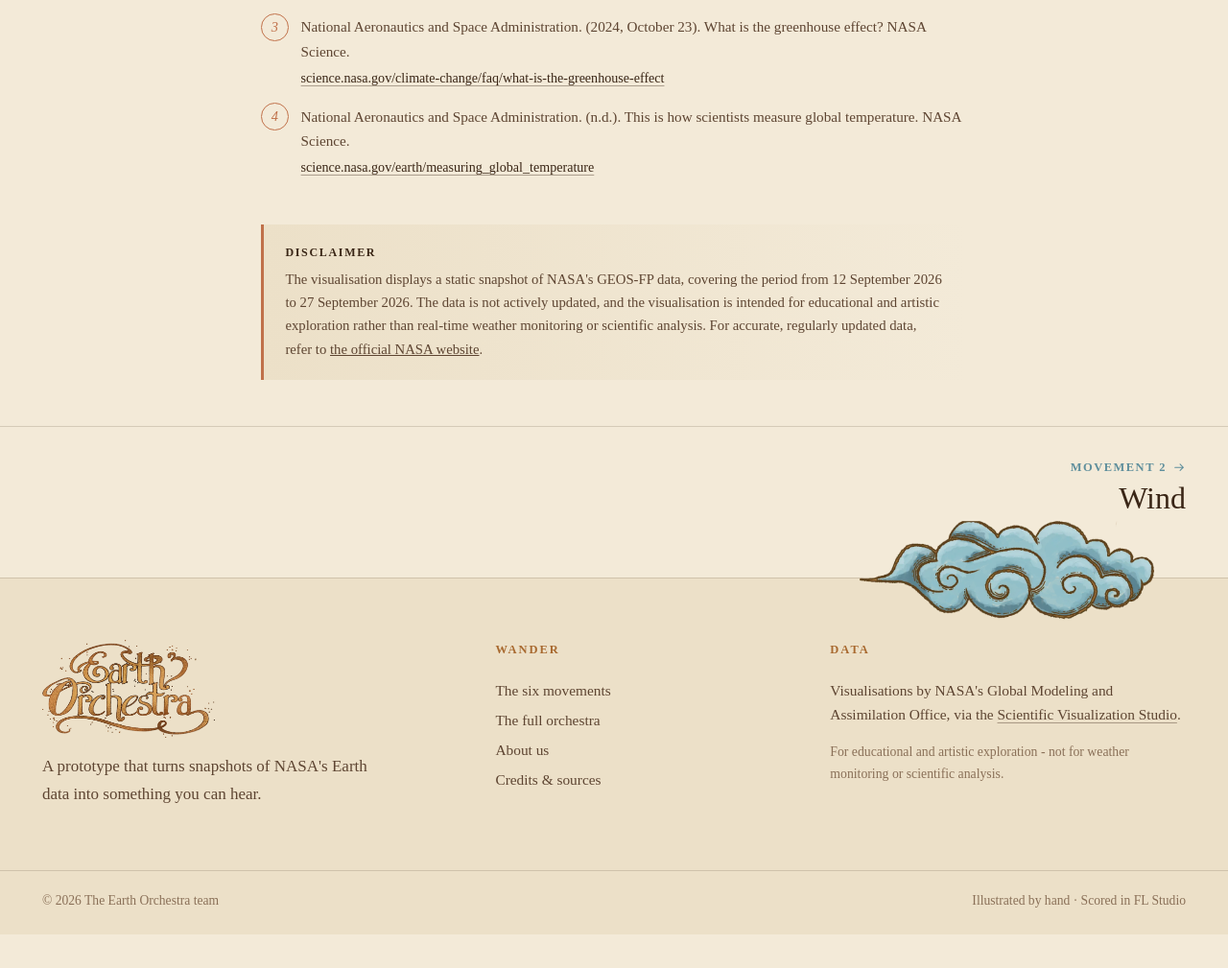
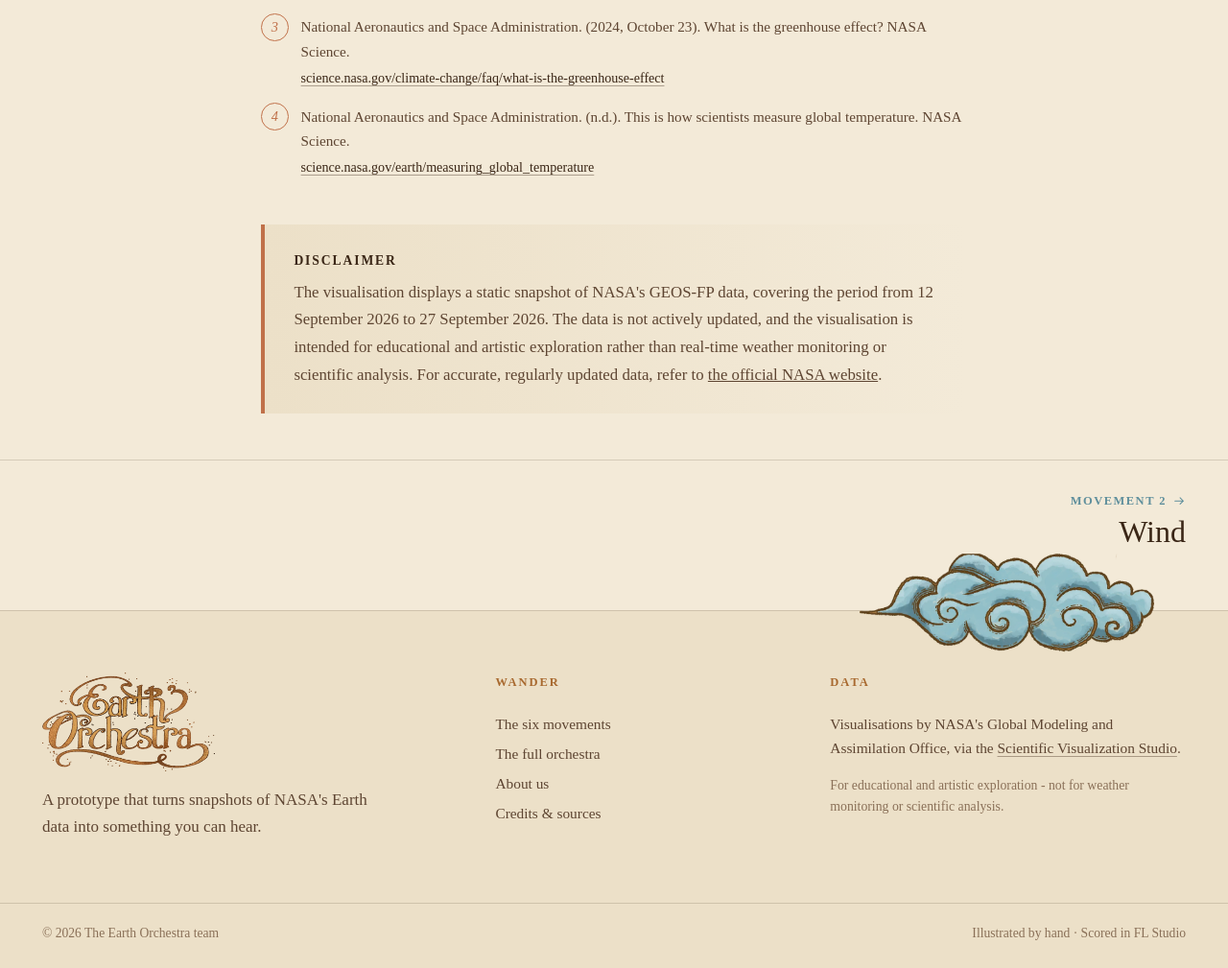
Before and after one commit to sha22kin/earthorchestra, a Laravel app: page /movements/near-surface-temperature in a window 1280 px wide. Shown: the part 2737-3746 px from the top of the page at 96% size. Before the commit the page ends 3711 px from the top, so only its background shows below. Run offline with Laravel 12, Linux system fonts and the light colour scheme; a user stored in the database is signed in; data comes from the database, SQL or seed files in the repository; style sheets or scripts are compiled from the project's sources.

Commit message:
Learn-more: larger disclaimer

```diff
--- a/resources/css/pages.css
+++ b/resources/css/pages.css
@@ -188,13 +188,14 @@
 
 .disclaimer {
     margin: 3rem 0 0;
-    padding: 1.25rem 1.4rem;
-    border-left: 3px solid var(--accent);
+    padding: 1.6rem 1.9rem;
+    border-left: 4px solid var(--accent);
     background: linear-gradient(90deg, var(--paper-2), transparent);
-    font-size: 0.92rem;
+    font-size: 1.05rem;
+    line-height: 1.7;
     color: var(--ink-2);
 }
-.disclaimer strong { display: block; margin-bottom: 0.3rem; font-size: 0.75rem; letter-spacing: 0.14em; text-transform: uppercase; color: var(--ink); }
+.disclaimer strong { display: block; margin-bottom: 0.5rem; font-size: 0.85rem; letter-spacing: 0.14em; text-transform: uppercase; color: var(--ink); }
 .disclaimer p { margin: 0; }
 
 .pager {
```
Also changed, not shown: 3 other files.
